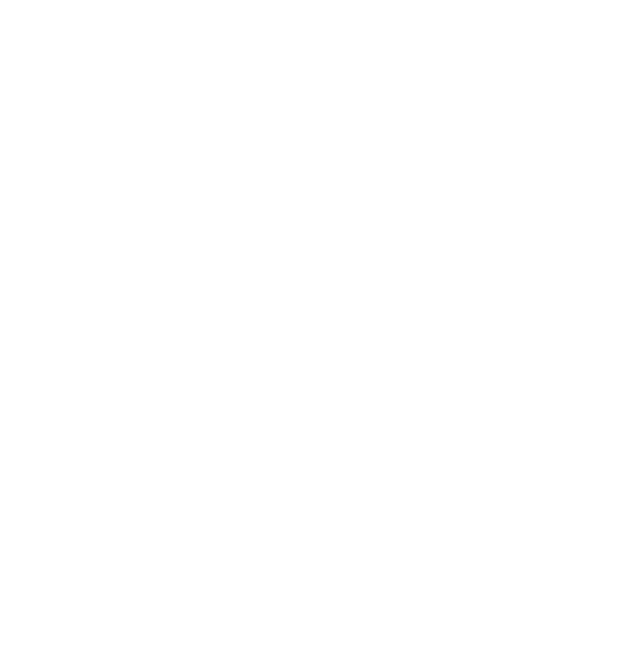
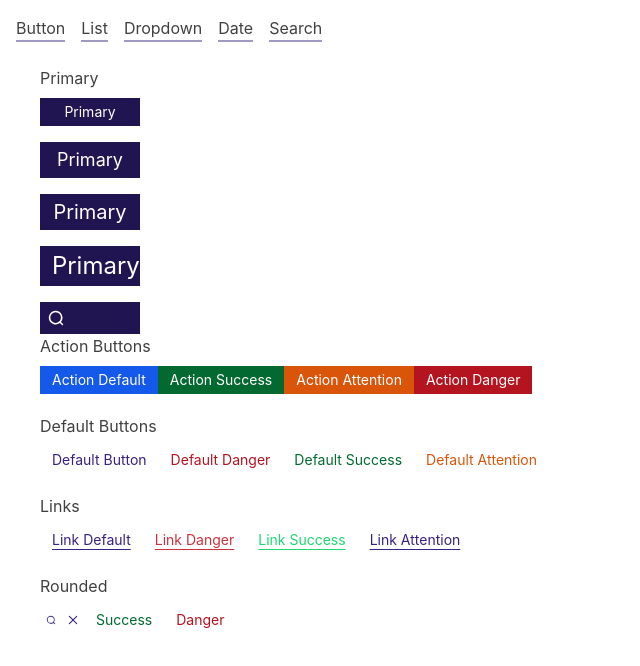
Before and after one commit to raghavd17/tailwindcss-react, a React (Create React App) app: page /Button in a window 1280 px wide. Before the commit this address had no page. Shown: the top 666 px of the page, without its empty margins (0-640 px from the left). Built offline with nearby package versions, Linux system fonts and the light colour scheme.

Commit message:
added buttons and dropdown

```diff
--- a/src/App.js
+++ b/src/App.js
@@ -1,9 +1,11 @@
 import React from 'react'
 import { BrowserRouter, Route, Routes } from "react-router-dom";
 import Nav from "./nav/Nav";
+import Button from './Components/Button/Button';
 import List from './Components/List/List';
 import Dropdown from './Components/Dropdown/Dropdown';
 import Date from './Components/Date/Date';
+import Search from './Components/Search/Search';
 
 
 
@@ -17,10 +19,11 @@
 
 
            <Route path="/" element={<Nav />}>
-
+           <Route path="/Button" element={<Button />} />
           <Route path="/list" element={<List />} />
           <Route path="/Dropdown" element={<Dropdown />} />
           <Route path="/Date" element={<Date />} />
+          <Route path="/Search" element={<Search />} />
 
 
 
--- /dev/null
+++ b/src/Components/Button/Button.js
@@ -0,0 +1,61 @@
+import React from 'react';
+import IconSearch from '../../Icons/IconSearch';
+import IconClose from '../../Icons/IconClose';
+
+import './Button.scss';
+
+const Button = () => {
+  return (
+    <section className='p-6'>
+        <h1 className='mb-2'>Primary</h1>
+        <section className='grid grid-cols-12'>
+        <div className='stack'>
+            <button className='button' data-btn-type="primary">Primary</button>
+            <button className='button lg' data-btn-type="primary">Primary</button>
+            <button className='button xl' data-btn-type="primary">Primary</button>
+            <button className='button xxl' data-btn-type="primary">Primary</button>
+            <button className='button xxl' data-btn-type="primary">
+                <IconSearch></IconSearch>
+            </button>
+        </div>
+
+        </section>
+
+        <h1 className='mb-2'>Action Buttons</h1>
+        <div className='flex'>
+            <button className='button'  data-btn-type="action">Action Default</button>
+            <button className='button' data-btn-type="action-success">Action Success </button>
+            <button className='button' data-btn-type="action-attention">Action Attention</button>
+            <button className='button' data-btn-type="action-danger">Action Danger</button>
+        </div>
+        <h1 className='mt-5  mb-2'>Default Buttons </h1>
+        <div className='flex'>
+            <button className='button'>Default Button</button>
+            <button className='button' data-btn-type="danger">Default Danger</button>
+            <button className='button' data-btn-type="success">Default Success</button>
+            <button className='button' data-btn-type="attention">Default Attention</button>
+        </div>
+        <h1 className='mt-5 mb-2'>Links  </h1>
+        <div className='flex'>
+            <button className='button' data-btn-type="link">Link Default</button>
+            <button className='button' data-btn-type="link-danger">Link Danger</button>
+            <button className='button' data-btn-type="link-success">Link Success</button>
+            <button className='button' data-btn-type="link-attention">Link Attention</button>
+        </div>
+
+        <h1 className='mt-5 mb-2'>Rounded  </h1>
+        <div className='flex items-center'>
+            <button className='button rounded' data-btn-type="outline">
+                <IconSearch/>
+            </button>
+            <button className='rounded button' data-btn-type="outline-danger">
+            <IconClose/>
+            </button>
+            <button className='button rounded' data-btn-type="success">Success</button>
+            <button className='button rounded' data-btn-type="danger">Danger</button>
+        </div>
+    </section>
+      )
+    }
+
+    export default Button;
--- /dev/null
+++ b/src/Components/Button/Button.scss
@@ -0,0 +1,97 @@
+@tailwind components;
+@layer components {
+    .button {
+        &.lg {
+            @apply text-lg;
+          }
+        &.xl {
+            @apply text-xl;
+          }
+          &.xxl {
+            @apply text-2xl;
+          }
+      @apply p-1 px-3 bg-transparent transition-all text-sm focus:outline-1 border flex-none;
+
+      @apply border-none text-primary-600;
+    @apply hover:text-primary-400 hover:bg-primary-200;
+      &:has(svg:only-child){
+        @apply p-1;
+        > svg {
+            @apply aspect-square  w-[1em];
+        }
+      }
+      &.rounded {
+        @apply rounded-full;
+      }
+
+    //   &+& {
+    //     @apply ml-2;
+    //   }
+
+      &[data-btn-type='primary'] {
+        @apply bg-primary-700 text-white;
+        @apply hover:bg-primary-500;
+        @apply focus:bg-primary-900 active:bg-primary-900 disabled:bg-primary-500/80;
+      }
+      &[data-btn-type='action'] {
+        @apply bg-action-400 text-white;
+        @apply hover:bg-action-200;
+        @apply focus:bg-primary-900 active:bg-primary-900;
+      }
+
+      &[data-btn-type='action-success'] {
+        @apply bg-success-900 text-white;
+        @apply hover:bg-success-500;
+      }
+      &[data-btn-type='action-attention'] {
+        @apply bg-attention-900 text-white;
+        @apply hover:bg-attention-500;
+      }
+
+      &[data-btn-type='action-danger'] {
+        @apply bg-error-900 text-white;
+        @apply hover:bg-error-500;
+      }
+
+
+      &[data-btn-type='danger'] {
+        @apply text-error-900;
+        @apply hover:text-error-500 hover:bg-error-100;
+      }
+
+      &[data-btn-type='success'] {
+        @apply text-success-900;
+        @apply hover:text-success-500 hover:bg-success-100;
+      }
+
+      &[data-btn-type='attention'] {
+        @apply text-attention-900;
+        @apply hover:text-attention-500 hover:bg-attention-100;
+      }
+
+      &[data-btn-type*='link'] {
+        @apply shadow-none bg-transparent underline underline-offset-4 text-primary-600;
+        @apply hover:text-primary-600 hover:outline-offset-8;
+      }
+
+      &[data-btn-type*='link-danger'] {
+        @apply text-error-500;
+        @apply hover:text-error-900;
+      }
+
+      &[data-btn-type*='link-success'] {
+        @apply text-success-200;
+        @apply hover:text-success-500;
+      }
+
+      &[data-btn-type*='link-warning'] {
+        @apply text-attention-500;
+        @apply hover:text-attention-900;
+      }
+
+    }
+
+    // .button end
+
+
+  }
--- a/src/Components/List/List.scss
+++ b/src/Components/List/List.scss
@@ -34,6 +34,7 @@
             @apply text-ellipsis overflow-hidden whitespace-nowrap flex-grow;
         }
 
+
         &-label {
             --gap: theme('spacing.1');
             @apply text-[85%];
@@ -43,7 +44,13 @@
     }
 
     // .list end
-    .item-checkbox {
+    .item {
+        &-link {
+            @apply block hover:text-primary-500;
+        }
+        // item-link end
+
+        &-checkbox {
             &:has(svg) {
                 @apply aspect-square;
 
@@ -72,6 +79,8 @@
                 }
             }
         }
+    }
+
 
     // .item-checkbox
 
--- /dev/null
+++ b/src/Components/Search/Search.js
@@ -0,0 +1,23 @@
+import React from 'react'
+import IconSearch from '../../Icons/IconSearch';
+// import IconClose from '../../Icons/IconsClose';
+
+// import './Search.scss';
+
+const Search = () => {
+  return (
+
+<main className='p-4'>
+
+    <h2 className='text-red-500 mb-4 text-5xl'>Search </h2>
+    <div class="search u-min-width--200">
+      <input class="search__input" placeholder="Name, category or role" type="text" value="" />
+        <button type="button" class="btn" dat>
+          <IconSearch />
+        </button>
+      </div>
+  </main>
+  )
+}
+
+export default Search;
--- a/src/Components/Icons/Checkmark.js
+++ b/src/Icons/IconCheckmark.js
@@ -1,5 +1,5 @@
 
-const Checkmark = (props) => (
+const IconCheckmark = (props) => (
   <svg
     fill="none"
     height=""
@@ -17,4 +17,4 @@
   </svg>
 );
 
-export default Checkmark;
+export default IconCheckmark;
--- /dev/null
+++ b/src/Icons/IconClose.js
@@ -0,0 +1,20 @@
+
+const IconClose = (props) => (
+  <svg
+    fill="none"
+    height=""
+    viewBox="0 0 20 20"
+    width=""
+    xmlns="http://www.w3.org/2000/svg"
+    {...props}
+  >
+    <path
+      clipRule="evenodd"
+      d="M15.763 15.778a.783.783 0 0 0 .015-1.107l-.282-.289-.777-.794a760.628 760.628 0 0 0-3.612-3.66 698.955 698.955 0 0 1 4.37-4.304l.286-.28a.783.783 0 1 0-1.092-1.122l-.289.282a648.642 648.642 0 0 0-3.468 3.412l-.912.904a319.594 319.594 0 0 0-4.678-4.602.783.783 0 1 0-1.083 1.13 318.274 318.274 0 0 1 4.652 4.577 322.07 322.07 0 0 0-4.675 4.75.783.783 0 1 0 1.13 1.084 320.662 320.662 0 0 1 4.65-4.726 733.172 733.172 0 0 1 4.378 4.443l.28.287a.782.782 0 0 0 1.107.015ZM14.671 4.222l.395.405c-.191-.196-.29-.297-.34-.35l-.055-.055Z"
+      fill=""
+      fillRule="evenodd"
+    />
+  </svg>
+);
+
+export default IconClose;
--- /dev/null
+++ b/src/Icons/IconSearch.js
@@ -0,0 +1,20 @@
+
+const IconSearch = (props) => (
+  <svg
+    fill="none"
+    height=""
+    viewBox="0 0 20 20"
+    width=""
+    xmlns="http://www.w3.org/2000/svg"
+    {...props}
+  >
+    <path
+      clipRule="evenodd"
+      d="M9.684 4a5.684 5.684 0 1 0 3.548 10.125l1.69 1.69a.631.631 0 1 0 .893-.893l-1.69-1.69A5.684 5.684 0 0 0 9.684 4Zm-4.42 5.684a4.421 4.421 0 1 1 8.841 0 4.421 4.421 0 0 1-8.842 0Z"
+      fill=""
+      fillRule="evenodd"
+    />
+  </svg>
+);
+
+export default IconSearch;
--- a/src/index.scss
+++ b/src/index.scss
@@ -1,5 +1,5 @@
-@import './styles/reset';
-@import './styles/utilities/utilities-dir';
+@use './styles/reset' as *;
+@use './styles/utilities/utilities-dir' as *;
 @tailwind base;
 @tailwind components;
 @tailwind utilities;
--- a/src/nav/Nav.js
+++ b/src/nav/Nav.js
@@ -8,9 +8,11 @@
 
 
     <ul className='cluster'>
+    <NavLink to={'/Button'} key={1} className="border-b-2  border-primary-300"> Button </NavLink>
       <NavLink to={'/List'} key={1} className="border-b-2  border-primary-300"> List </NavLink>
       <NavLink to={'/Dropdown'} key={2}className="border-b-2 border-primary-300"> Dropdown </NavLink>
       <NavLink to={'/Date'} key={3} className="border-b-2 border-primary-300"> Date </NavLink>
+      <NavLink to={'/Search'} key={3} className="border-b-2 border-primary-300"> Search </NavLink>
     </ul>
     <Outlet />
   </nav>
```
Also changed, not shown: src/Components/Dropdown/Dropdown.js (+17 -11 lines), src/Components/List/List.js (+16 -25 lines). Lines whose indentation alone changed are shown as unchanged.
